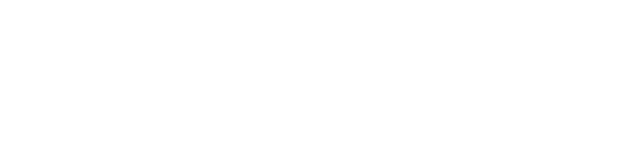
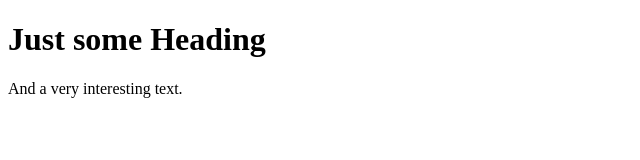
Before and after one commit to Ultmasher/Group-3, a plain HTML site: page index.html in a window 1280 px wide. Shown: the whole page, without its empty margins (0-640 px from the left). Drawn offline with Linux system fonts and the light colour scheme.

Commit message:
added some text

```diff
--- a/index.html
+++ b/index.html
@@ -7,6 +7,7 @@
     <title>Document</title>
 </head>
 <body>
-
+    <h1>Just some Heading</h1>
+    <p>And a very interesting text.</p>
 </body>
 </html>
```
